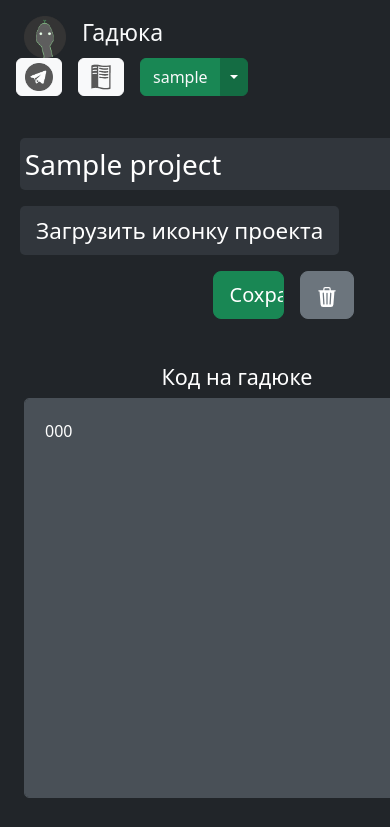
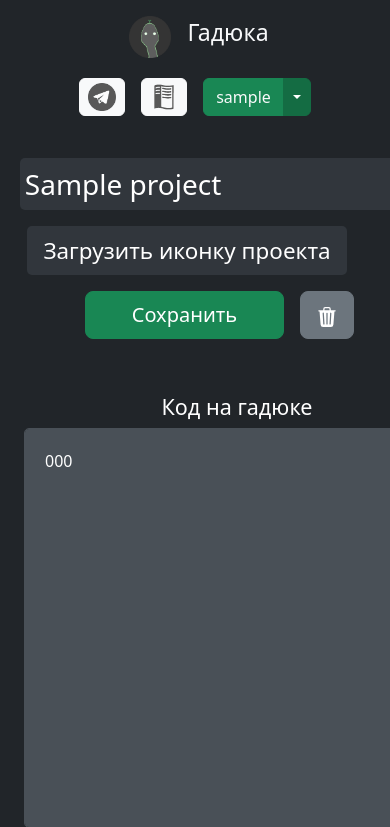
Before and after one commit to KalashnikovProjects/Gaduka, a Flask app: page /projects/1 in a window 390 px wide; the page is wider, and only the part inside the window is pictured. Shown: the top 827 px of that part. Run offline with Flask 2, Linux system fonts and the light colour scheme; a user stored in the database is signed in; tables that the repository leaves empty hold one stand-in row (values such as "Sample post"); some libraries are stand-ins or nearby versions.

Commit message:
Весь сайт кроме главной страницы

```diff
--- a/flask_site_host/flask_server.py
+++ b/flask_site_host/flask_server.py
@@ -1,9 +1,10 @@
+import base64
 import json
 from datetime import timedelta
 
 import requests
 from flask_restful import Api
-from flask import Flask, render_template, request, session, make_response, redirect, jsonify, abort
+from flask import Flask, render_template, request, session, make_response, redirect, jsonify, abort, url_for
 from flask_login import LoginManager, login_user, current_user, logout_user, login_required, login_manager
 from forms.code_page import SaveProjectForm
 import hashlib
@@ -28,12 +29,12 @@ login_manager.init_app(app)
 
 @app.errorhandler(404)
 def not_found(error):
-    return make_response(jsonify({'error': 'Not found'}), 404)
+    return render_template("error_page.html", error="Такого проекта не существует.")
 
 
 @app.errorhandler(400)
 def bad_request(_):
-    return make_response(jsonify({'error': 'Bad Request'}), 400)
+    return render_template("error_page.html", error="Ошибка оформления запроса.")
 
 
 @login_manager.user_loader
@@ -63,7 +64,7 @@ def user_page(username):
     user = db_sess.query(User).filter(User.username == username).first()
     projects = db_sess.query(Projects).filter(User.username == username).all()
     if not user:
-        return render_template("user_error_page.html", user_page_name=username)
+        return render_template("error_page.html", error='Такого профиля не существует', title='Такого профиля не существует')
 
     return render_template('user_page.html', user_page_name=username, title=f"Профиль {username}", projects=projects)
 
@@ -107,7 +108,7 @@ def login():
 
 @app.route('/login_error')
 def login_error_page():
-    return render_template('login_error_page.html', title="Ошибка при входе в аккаунт")
+    return render_template('error_page.html', title="Ошибка при входе в аккаунт", error='Произошла ошибка при регистрации')
 
 
 @login_required
@@ -138,9 +139,14 @@ def projects_page(project_id):
         if form.submit.data:
             project.name = form.name.data
             project.code = form.code.data
-            #project.img = form.images.data
-            db_sess.commit()
-            return ('', 204)
+            if form.images.data:
+                form.images.data.stream.seek(0)
+                a = form.images.data.read()
+                img = str(base64.b64encode(a)).strip("b'")
+                # if check_image(a):
+                project.img = img
+                db_sess.commit()
+            return '', 204
 
         else:
             db_sess.delete(project)
@@ -168,15 +174,15 @@ def projects_page(project_id):
 
 def check_image(img_url):
     # Автомодерация изображений, перед тем, как поставить их на обложку проекта
-    url = 'https://app.nanonets.com/api/v2/ImageCategorization/LabelUrls/'
+    url = 'https://app.nanonets.com/api/v2/OCR/Model/353cea12-4dcc-47ee-b139-dd345157b17d/LabelFile/'
 
     headers = {'accept': 'application/x-www-form-urlencoded'}
 
-    data = {'modelId': '353cea12-4dcc-47ee-b139-dd345157b17d', 'urls': [img_url]}
+    data = {'file': img_url}
 
     response = requests.request('POST', url, headers=headers,
                                 auth=requests.auth.HTTPBasicAuth(config.NANONETS_API_TOKEN, ''),
-                                data=data).json()
+                                files=data).json()
     res = response['result']
     return not res['prediction'][0]["probability"] > 0.3
 
--- a/flask_site_host/static/code_page.js
+++ b/flask_site_host/static/code_page.js
@@ -1,22 +1,3 @@
-function toBase64(file) {
-    return new Promise((resolve, reject) => {
-      const reader = new FileReader();
-      reader.readAsDataURL(file);
-      reader.onload = () => resolve(reader.result);
-      reader.onerror = error => reject(error);
-    });
-  }
-
-  async function tobase64Handler(files) {
-    const filePathsPromises = [];
-    files.forEach(file => {
-      filePathsPromises.push(this.toBase64(file));
-    });
-    const filePaths = await Promise.all(filePathsPromises);
-    return filePaths;
-  }
-
-
 async function run() {
         let run_btn = $('#run_code_btn');
         run_btn.prop("disabled",true)
--- a/flask_site_host/static/styles/base.css
+++ b/flask_site_host/static/styles/base.css
@@ -44,7 +44,7 @@
 }
 
 #project-data-line {
-    margin-bottom: 45px;
+    margin-bottom: 55px;
     margin-top: 10px;
 }
 
@@ -95,7 +95,21 @@
 
 #save-btn {
     width: 100%;
+    min-width: 160px!important;
+    margin-right: 10vw;
 }
+
+
+@media (max-width: 445px) {
+    #header {
+        justify-content: center!important;
+    }
+
+    #nav-right {
+        margin-top: 20px;
+    }
+}
+
 
 @media (max-width: 1000px) {
     .col-sm-6, .col-sm-4, .col-sm-2 {
--- a/flask_site_host/templates/base.html
+++ b/flask_site_host/templates/base.html
@@ -12,7 +12,7 @@
     <link rel="icon" href="{{ url_for('static', filename='img/gaduka-icon.png') }}" type="image/png">
 </head>
 <body class="bg-dark">
-<header class="p-3 text-bg-dark d-flex flex-wrap justify-content-between align-items-center margin-xs">
+<header class="p-3 text-bg-dark d-flex flex-wrap justify-content-between align-items-center margin-xs" id="header">
     <script>function openTgHeader() {
              window.open("http://t.me/GadukaCodeBot", '_blank').focus()}
     </script>
@@ -22,7 +22,7 @@
             <a href="/" class="link-light" style="text-decoration: none"><h3>Гадюка</h3></a>
     </div>
 
-    <div class="nav mr-2 justify-content-end">
+    <div class="nav mr-2 justify-content-end " id="nav-right">
         <button onclick="openTgHeader()" type="button" class="btn btn-light"
                 style="padding: 4px; padding-left: 8px; padding-right: 8px; margin-right: 1em">
             <img src="{{ url_for('static', filename='img/tg-icon.png') }}" alt="Телеграмм" height="28" width="28">
--- a/flask_site_host/templates/login_error_page.html
+++ b/flask_site_host/templates/error_page.html
@@ -3,7 +3,7 @@
 {% block content %}
 <div class="d-flex align-items-center justify-content-center">
             <div class="text-center text-white" style="top: 45%;position: absolute">
-                <p class="fs-3">Произошла ошибка при регистрации</p>
+                <p class="fs-3">{{error}}</p>
                 <a href="/" class="btn btn-success">На главную</a>
             </div>
         </div>
--- a/flask_site_host/templates/my_project_page.html
+++ b/flask_site_host/templates/my_project_page.html
@@ -4,15 +4,16 @@
 <script src="https://raw.githack.com/SortableJS/Sortable/master/Sortable.js"></script>
 <script src="{{ url_for('static', filename='code_page.js') }}"></script>
 
+
 <form method="POST" id='main_form' enctype="multipart/form-data" data-bs-theme="dark"
       class="code-form text-white bd-example">
-      <div class="container row row-cols-auto g-3 " id="project-data-line">
-          <div class="col">{{ form.name(class="text-white input-title") }}</div>
+      <div class="container row row-cols-auto g-3 justify-content-center" id="project-data-line">
+          <div class="col">{{ form.name(class="text-white input-title",  maxlength="30") }}</div>
           <div class="col"><label role="button" for="thumb_inp" class="custom-file-upload btn btn-secondary btn-lg btn-block">
               <span>Загрузить иконку проекта</span>
           </label></div>
           {{ form.images(class="form-control form-control-lg inputimg", accept="image/jpeg, image/png, image/gif,", id='thumb_inp') }}
-          <div class="col-3 ms-auto">{{ form.submit(type="submit", class="btn btn-success btn-lg btn-block", id="save-btn") }}</div>
+          <div class="col-4-auto ms-auto">{{ form.submit(type="submit", class="btn btn-success btn-lg btn-block", id="save-btn") }}</div>
           <div class="col"><button type="submit" class="btn btn-secondary btn-lg btn-block"><svg xmlns="http://www.w3.org/2000/svg" width="20" height="20" fill="currentColor" class="bi bi-trash3-fill" viewBox="0 0 16 16">
             <path d="M11 1.5v1h3.5a.5.5 0 0 1 0 1h-.538l-.853 10.66A2 2 0 0 1 11.115 16h-6.23a2 2 0 0 1-1.994-1.84L2.038 3.5H1.5a.5.5 0 0 1 0-1H5v-1A1.5 1.5 0 0 1 6.5 0h3A1.5 1.5 0 0 1 11 1.5Zm-5 0v1h4v-1a.5.5 0 0 0-.5-.5h-3a.5.5 0 0 0-.5.5ZM4.5 5.029l.5 8.5a.5.5 0 1 0 .998-.06l-.5-8.5a.5.5 0 1 0-.998.06Zm6.53-.528a.5.5 0 0 0-.528.47l-.5 8.5a.5.5 0 0 0 .998.058l.5-8.5a.5.5 0 0 0-.47-.528ZM8 4.5a.5.5 0 0 0-.5.5v8.5a.5.5 0 0 0 1 0V5a.5.5 0 0 0-.5-.5Z"/>
             </svg></button></div>
```
Also changed, not shown: flask_site_host/templates/user_error_page.html (deleted, +0 -11 lines), flask_site_host/templates/user_page.html (+1 -1 lines), flask_site_host/api_server/database_api.py (line endings or trailing spaces).
